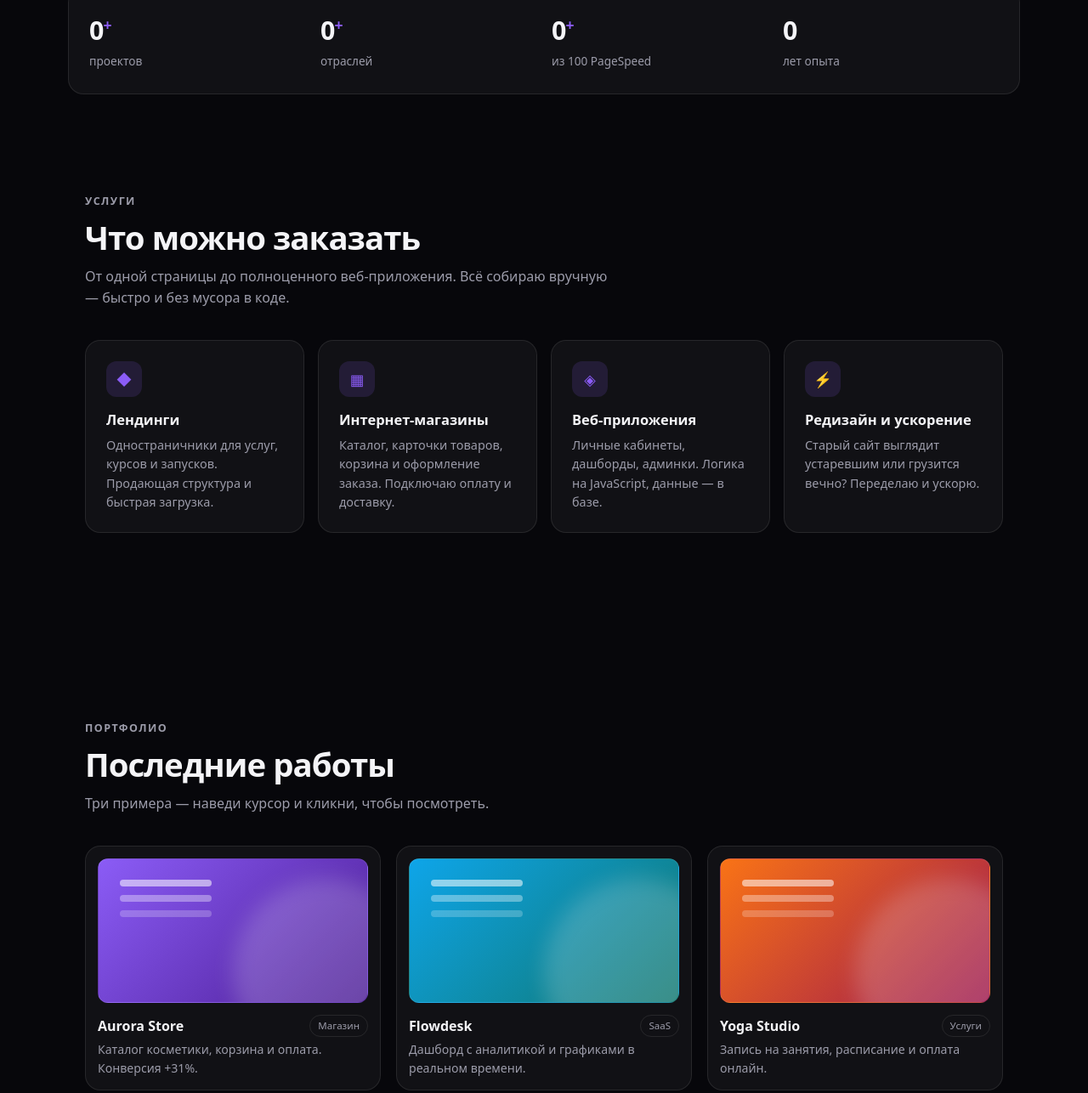
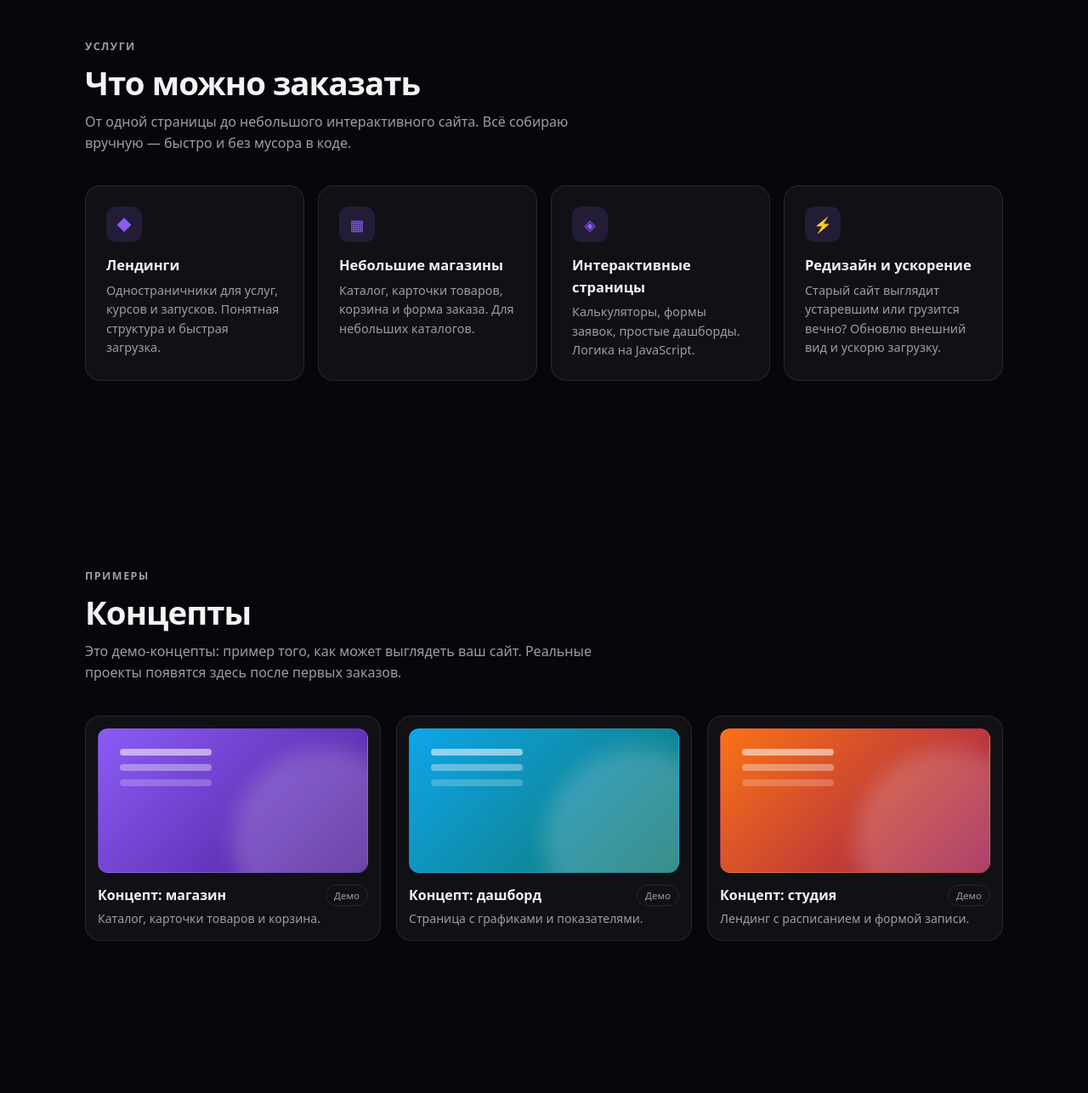
Before and after one commit to sk4wez/bio, a plain HTML site: page index.html in a window 1280 px wide. Shown: the part 719-2005 px from the top of the page at 85% size. Drawn offline with Linux system fonts and the light colour scheme.

Commit message:
Update index.html

```diff
--- a/index.html
+++ b/index.html
@@ -4,7 +4,7 @@
 <meta charset="utf-8">
 <meta name="viewport" content="width=device-width, initial-scale=1">
 <title>sk4wez — сайты, которые продают</title>
-<meta name="description" content="Сайты под ключ: лендинги, интернет-магазины, веб-приложения.">
+<meta name="description" content="Сайты под ключ: лендинги, интернет-магазины, интерактивные страницы.">
 <link rel="stylesheet" href="style.css">
 </head>
 <body>
@@ -40,10 +40,10 @@
     <div class="hero-copy">
       <p class="pill"><span class="pulse"></span> Свободен для новых проектов</p>
       <h1>Сайты, которые<br><span class="grad">выглядят дорого</span><br>и работают быстро</h1>
-      <p class="lead">Сайты на чистом HTML, CSS и JavaScript — без конструкторов и тяжёлых библиотек. Открываются мгновенно и красиво выглядят на телефоне.</p>
+      <p class="lead">Сайты на чистом HTML, CSS и JavaScript — без конструкторов и тяжёлых библиотек. Открываются быстро и красиво выглядят на телефоне.</p>
       <div class="hero-cta">
         <a class="btn btn-primary" href="#contact">Хочу такой сайт</a>
-        <a class="btn btn-ghost" href="#work">Смотреть работы</a>
+        <a class="btn btn-ghost" href="#work">Смотреть примеры</a>
       </div>
       <div class="hero-meta">
         <span>⚡ 0 зависимостей</span>
@@ -76,17 +76,8 @@
             <span style="--h:92%"></span>
           </div>
         </div>
-        <div class="mock-badge">PageSpeed <b>100</b></div>
       </div>
     </div>
-  </section>
-
-  <!-- ЦИФРЫ -->
-  <section class="container stats reveal">
-    <div class="stat"><b data-count="38">0</b><span>проектов</span></div>
-    <div class="stat"><b data-count="12">0</b><span>отраслей</span></div>
-    <div class="stat"><b data-count="99">0</b><span>из 100 PageSpeed</span></div>
-    <div class="stat"><b data-count="5">0</b><span>лет опыта</span></div>
   </section>
 
   <!-- УСЛУГИ -->
@@ -95,29 +86,29 @@
       <div class="section-head reveal">
         <p class="eyebrow">Услуги</p>
         <h2>Что можно заказать</h2>
-        <p>От одной страницы до полноценного веб-приложения. Всё собираю вручную — быстро и без мусора в коде.</p>
+        <p>От одной страницы до небольшого интерактивного сайта. Всё собираю вручную — быстро и без мусора в коде.</p>
       </div>
 
       <div class="cards">
         <article class="card reveal">
           <div class="ico">◆</div>
           <h3>Лендинги</h3>
-          <p>Одностраничники для услуг, курсов и запусков. Продающая структура и быстрая загрузка.</p>
+          <p>Одностраничники для услуг, курсов и запусков. Понятная структура и быстрая загрузка.</p>
         </article>
         <article class="card reveal">
           <div class="ico">▦</div>
-          <h3>Интернет-магазины</h3>
-          <p>Каталог, карточки товаров, корзина и оформление заказа. Подключаю оплату и доставку.</p>
+          <h3>Небольшие магазины</h3>
+          <p>Каталог, карточки товаров, корзина и форма заказа. Для небольших каталогов.</p>
         </article>
         <article class="card reveal">
           <div class="ico">◈</div>
-          <h3>Веб-приложения</h3>
-          <p>Личные кабинеты, дашборды, админки. Логика на JavaScript, данные — в базе.</p>
+          <h3>Интерактивные страницы</h3>
+          <p>Калькуляторы, формы заявок, простые дашборды. Логика на JavaScript.</p>
         </article>
         <article class="card reveal">
           <div class="ico">⚡</div>
           <h3>Редизайн и ускорение</h3>
-          <p>Старый сайт выглядит устаревшим или грузится вечно? Переделаю и ускорю.</p>
+          <p>Старый сайт выглядит устаревшим или грузится вечно? Обновлю внешний вид и ускорю загрузку.</p>
         </article>
       </div>
     </div>
@@ -127,36 +118,36 @@
   <section id="work" class="section">
     <div class="container">
       <div class="section-head reveal">
-        <p class="eyebrow">Портфолио</p>
-        <h2>Последние работы</h2>
-        <p>Три примера — наведи курсор и кликни, чтобы посмотреть.</p>
+        <p class="eyebrow">Примеры</p>
+        <h2>Концепты</h2>
+        <p>Это демо-концепты: пример того, как может выглядеть ваш сайт. Реальные проекты появятся здесь после первых заказов.</p>
       </div>
 
       <div class="works">
-        <a class="work-card reveal" href="#contact">
+        <article class="work-card reveal">
           <div class="thumb v1"></div>
           <div class="work-row">
-            <h3>Aurora Store</h3>
-            <span>Магазин</span>
+            <h3>Концепт: магазин</h3>
+            <span>Демо</span>
           </div>
-          <p>Каталог косметики, корзина и оплата. Конверсия +31%.</p>
-        </a>
-        <a class="work-card reveal" href="#contact">
+          <p>Каталог, карточки товаров и корзина.</p>
+        </article>
+        <article class="work-card reveal">
           <div class="thumb v2"></div>
           <div class="work-row">
-            <h3>Flowdesk</h3>
-            <span>SaaS</span>
+            <h3>Концепт: дашборд</h3>
+            <span>Демо</span>
           </div>
-          <p>Дашборд с аналитикой и графиками в реальном времени.</p>
-        </a>
-        <a class="work-card reveal" href="#contact">
+          <p>Страница с графиками и показателями.</p>
+        </article>
+        <article class="work-card reveal">
           <div class="thumb v3"></div>
           <div class="work-row">
-            <h3>Yoga Studio</h3>
-            <span>Услуги</span>
+            <h3>Концепт: студия</h3>
+            <span>Демо</span>
           </div>
-          <p>Запись на занятия, расписание и оплата онлайн.</p>
-        </a>
+          <p>Лендинг с расписанием и формой записи.</p>
+        </article>
       </div>
     </div>
   </section>
@@ -173,17 +164,17 @@
         <div class="step reveal">
           <span class="num">01</span>
           <h3>Брифинг</h3>
-          <p>15 минут в переписке: что за бизнес, для кого сайт и какой результат нужен.</p>
+          <p>Короткая переписка: что за бизнес, для кого сайт и какой результат нужен.</p>
         </div>
         <div class="step reveal">
           <span class="num">02</span>
           <h3>Макет</h3>
-          <p>Показываю дизайн и структуру. Правки — бесплатно, пока не понравится.</p>
+          <p>Показываю дизайн и структуру. Обсуждаем правки до запуска.</p>
         </div>
         <div class="step reveal">
           <span class="num">03</span>
           <h3>Запуск</h3>
-          <p>Верстаю, подключаю домен и аналитику, проверяю на телефонах. Готово.</p>
+          <p>Верстаю, помогаю с публикацией, проверяю на телефонах. Готово.</p>
         </div>
       </div>
     </div>
@@ -195,10 +186,10 @@
       <div class="contact-copy reveal">
         <p class="eyebrow">Контакты</p>
         <h2>Расскажите, что нужно сделать</h2>
-        <p class="lead">Отвечу в течение дня. ТЗ не обязательно — хватит пары слов и примеров, которые нравятся.</p>
+        <p class="lead">Отвечу как можно быстрее. ТЗ не обязательно — хватит пары слов и примеров, которые нравятся.</p>
 
         <ul class="contact-list">
-          <li><span>Discord</span><a href="https://discord.com/">@sk4wez</a></li>
+          <li><span>Discord</span><b>@sk4wez</b></li>
           <li><span>Email</span><a href="mailto:sk4wez@gmail.com">sk4wez@gmail.com</a></li>
           <li><span>Формат</span><b>Удалённо, по всей России</b></li>
         </ul>
@@ -217,15 +208,15 @@
           <input id="name" name="Имя" required placeholder="Как к вам обращаться">
         </div>
         <div class="field">
-          <label for="contact">Discord или email</label>
-          <input id="contact" name="Контакт" required placeholder="@username">
+          <label for="contactField">Discord или email</label>
+          <input id="contactField" name="Контакт" required placeholder="@username">
         </div>
         <div class="field">
           <label for="msg">Задача</label>
           <textarea id="msg" name="Задача" placeholder="Нужен лендинг для студии маникюра..."></textarea>
         </div>
         <button class="btn btn-primary" type="submit">Отправить заявку</button>
-        <p class="form-note">Отвечу в течение дня. Данные никому не передаются.</p>
+        <p class="form-note">Данные используются только для связи с вами.</p>
       </form>
     </div>
   </section>
```
